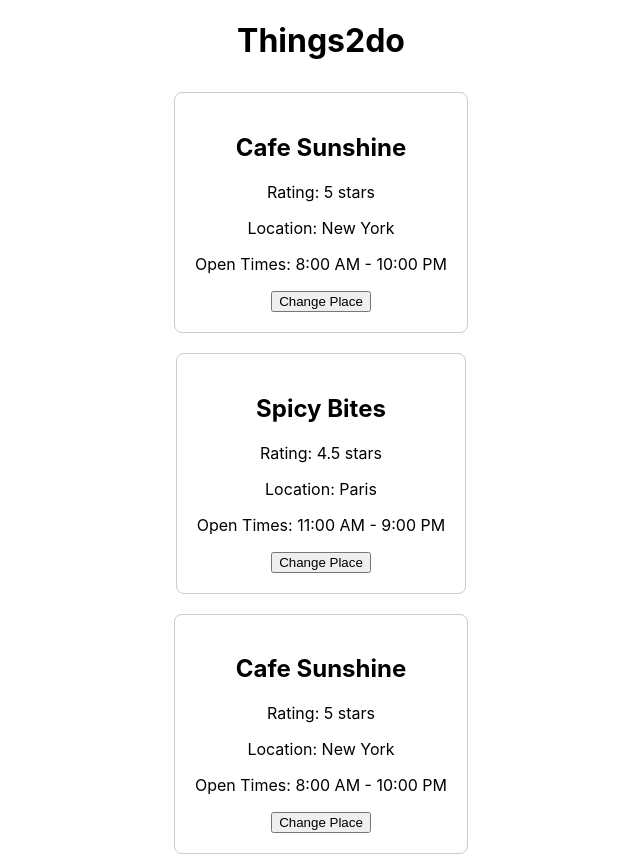
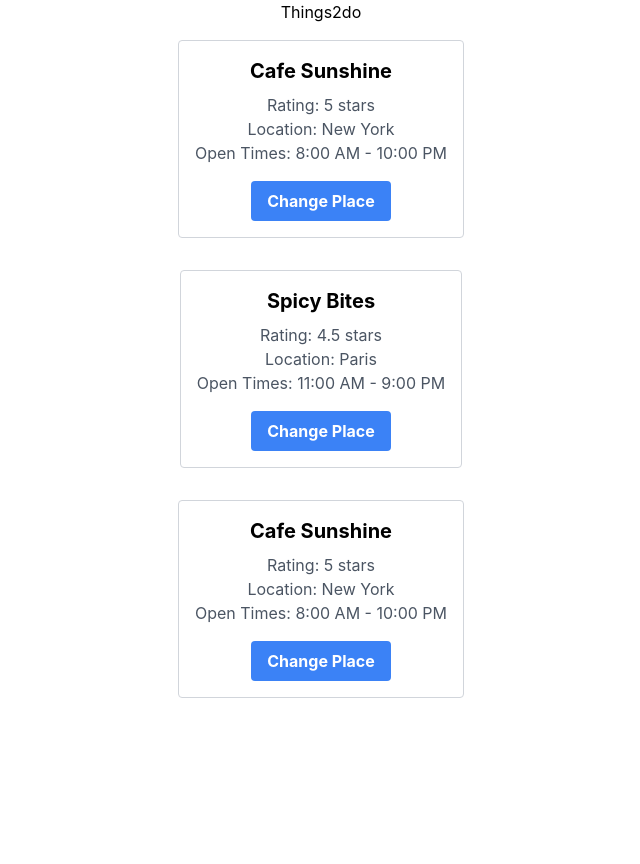
Before and after one commit to roninvohra/things2do, a React (Create React App) app: page / in a window 1280 px wide. Shown: the whole page, without its empty margins (319-959 px from the left). After the commit the page ends 800 px from the top, so only its background shows below. Built offline with nearby package versions, Linux system fonts and the light colour scheme.

Commit message:
tailwind

```diff
--- a/package.json
+++ b/package.json
@@ -34,5 +34,8 @@
       "last 1 firefox version",
       "last 1 safari version"
     ]
+  },
+  "devDependencies": {
+    "tailwindcss": "^3.3.6"
   }
 }
--- a/src/App.css
+++ b/src/App.css
@@ -1,3 +1,7 @@
+@tailwind base;
+@tailwind components;
+@tailwind utilities;
+
 .App {
   text-align: center;
 }
--- a/src/components/place.js
+++ b/src/components/place.js
@@ -1,5 +1,3 @@
-// Place.js
-
 import React, { useState } from 'react';
 
 const Place = () => {
@@ -30,31 +28,21 @@ const Place = () => {
   };
 
   return (
-    <div style={styles.container}>
-      <div style={styles.box}>
-        <h2>{currentPlace.name}</h2>
-        <p>Rating: {currentPlace.rating}</p>
-        <p>Location: {currentPlace.location}</p>
-        <p>Open Times: {currentPlace.openTimes}</p>
-        <button onClick={changePlace}>Change Place</button>
+    <div className="flex justify-center items-center">
+      <div className="p-4 border border-gray-300 rounded text-center m-4">
+        <h2 className="text-xl font-bold mb-2">{currentPlace.name}</h2>
+        <p className="text-gray-600">Rating: {currentPlace.rating}</p>
+        <p className="text-gray-600">Location: {currentPlace.location}</p>
+        <p className="text-gray-600">Open Times: {currentPlace.openTimes}</p>
+        <button
+          className="bg-blue-500 hover:bg-blue-700 text-white font-bold py-2 px-4 rounded mt-4"
+          onClick={changePlace}
+        >
+          Change Place
+        </button>
       </div>
     </div>
   );
 };
 
-const styles = {
-  container: {
-    display: 'flex',
-    justifyContent: 'center',
-    alignItems: 'center'
-  },
-  box: {
-    padding: '20px',
-    border: '1px solid #ccc',
-    borderRadius: '8px',
-    textAlign: 'center',
-    margin: '10px',
-  },
-};
-
 export default Place;
--- a/src/index.css
+++ b/src/index.css
@@ -1,3 +1,7 @@
+@tailwind base;
+@tailwind components;
+@tailwind utilities;
+
 body {
   margin: 0;
   font-family: -apple-system, BlinkMacSystemFont, 'Segoe UI', 'Roboto', 'Oxygen',
--- /dev/null
+++ b/tailwind.config.js
@@ -0,0 +1,10 @@
+/** @type {import('tailwindcss').Config} */
+module.exports = {
+  content: [
+    "./src/**/*.{js,jsx,ts,tsx}",
+  ],
+  theme: {
+    extend: {},
+  },
+  plugins: [],
+}
```
Also changed, not shown: 1 other file (tests, documents, lock files or other folders).
